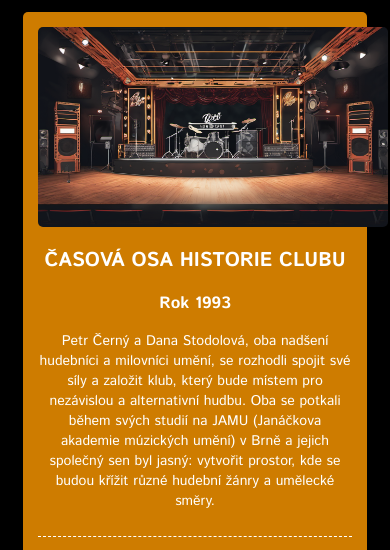
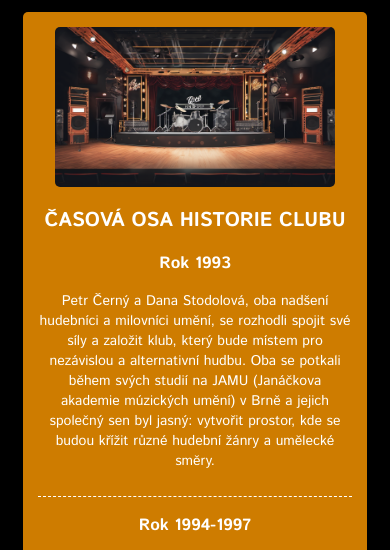
Before and after one commit to katerinadvorska/z-v-re-n--projekt, an Eleventy site: page onas.html in a window 390 px wide. Shown: the part 223-773 px from the top of the page. Built offline with nearby package versions, Linux system fonts and the light colour scheme; Eleventy itself is replaced by a stand-in of ours; files that its build step writes are made by us from their sources.

Commit message:
ctvrty commit

```diff
--- a/scss/_base.scss
+++ b/scss/_base.scss
@@ -295,7 +295,7 @@ h5 {
 }
 
 .img_slide__mobile {
-    max-height: 200px;
+    max-height: 160px;
     border-radius: 5px;
 }
 
```
Also changed, not shown: css/style.css.
